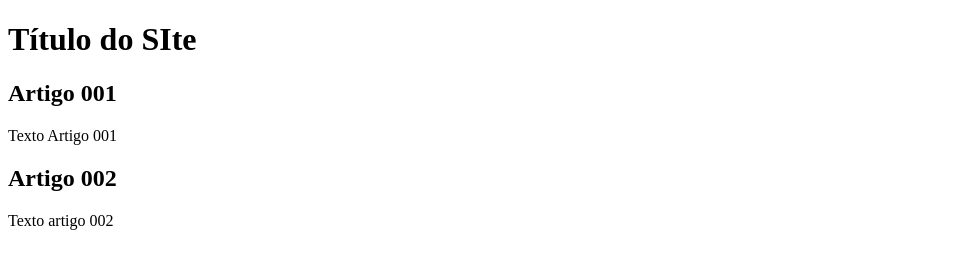
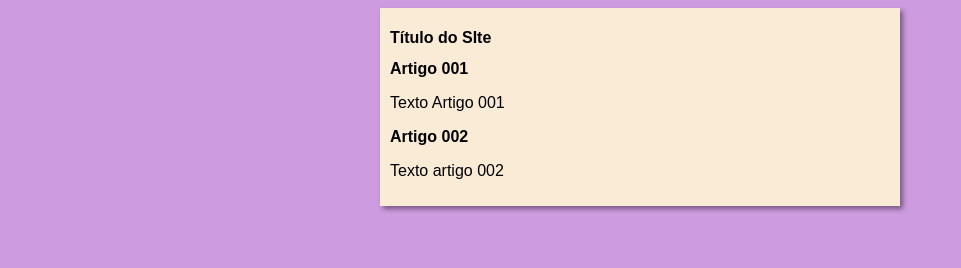
Before and after one commit to IsaDevFront/projeto-site, a plain HTML site: page index.html in a window 1280 px wide. Shown: the whole page, without its empty margins (0-961 px from the left). Drawn offline with Linux system fonts and the light colour scheme.

Commit message:
iniciei o Design

```diff
--- /dev/null
+++ b/estilos/style.css
@@ -0,0 +1,14 @@
+*{
+    font-family: Arial, Helvetica, sans-serif;
+    font-size: 16px;
+}
+body{
+    background-color: rgb(205, 155, 224);
+}
+main{
+    background-color: antiquewhite;
+    width: 500px;
+    margin: auto;
+    padding: 10px;
+    box-shadow: 3px 3px 5px rgba(0, 0, 0, 0.434);
+}
--- a/index.html
+++ b/index.html
@@ -4,6 +4,7 @@
     <meta charset="UTF-8">
     <meta name="viewport" content="width=device-width, initial-scale=1.0">
     <title>Título do Site</title>
+    <link rel="stylesheet" href="estilos/style.css">
 </head>
 <body>
     <main>
```
